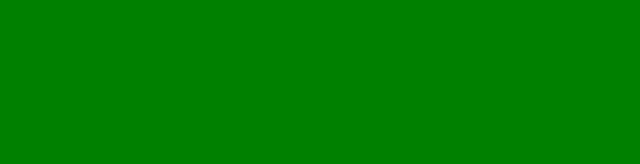
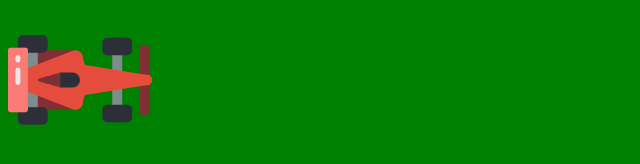
Before and after one commit to Jazzmine-Jimenez/driving-game, a website: page index.html in a window 1280 px wide. Shown: the whole page, without its empty margins (0-640 px from the left). Drawn offline with Linux system fonts and the light colour scheme.

Commit message:
Insert image to page & resize to match example #1

```diff
--- a/index.html
+++ b/index.html
@@ -7,6 +7,9 @@
   <title>Driving Game</title>
 </head>
 <body>
+  <div class="container">
+    <img class="car-img" src="images/f1.svg" alt="race car">
+  </div>
 
 </body>
 </html>
--- a/style.css
+++ b/style.css
@@ -1,3 +1,7 @@
-* {
+body {
   background-color: green;
 }
+
+.car-img {
+  width: 9rem;
+}
```
